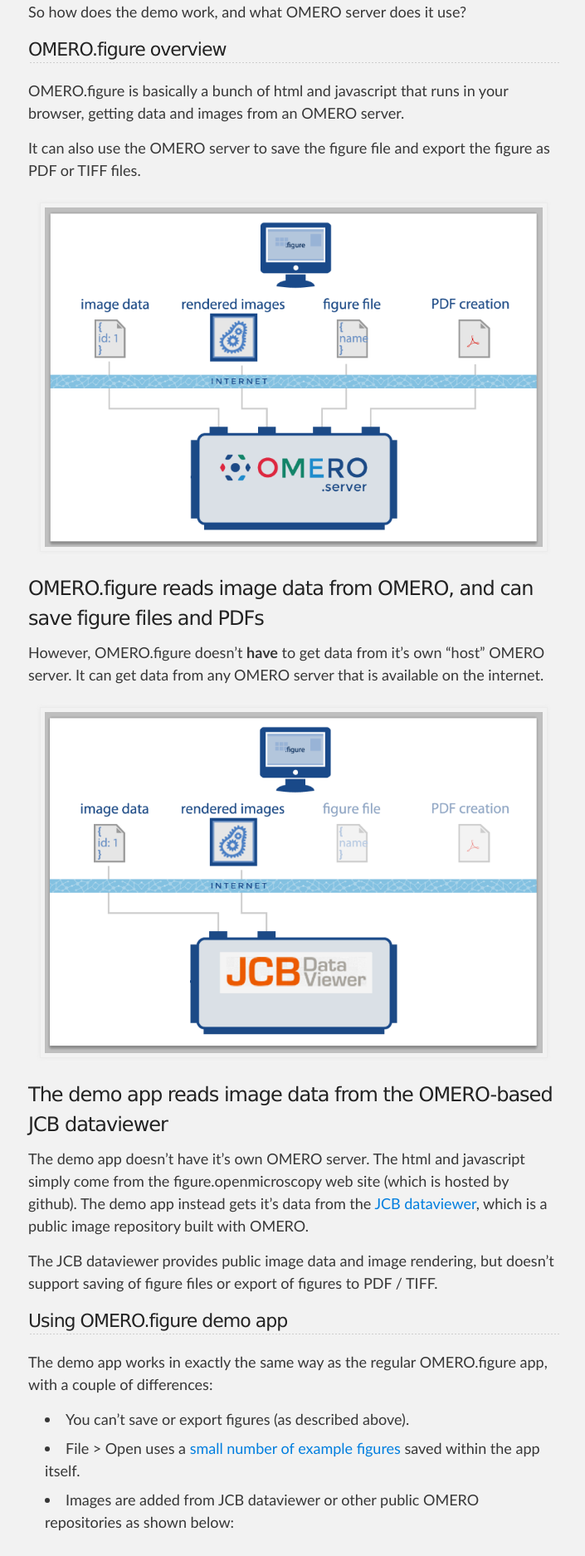
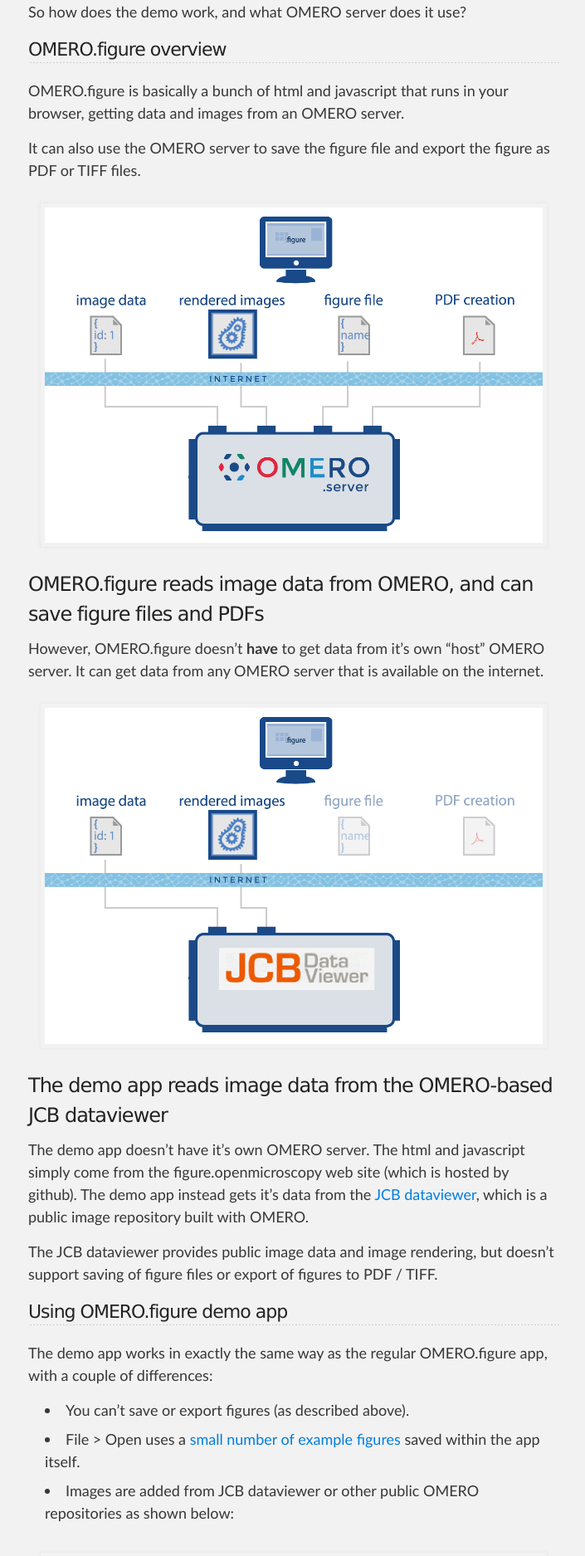
Before and after one commit to ome/omero-figure, a Jekyll site: the page built from _posts/2015-10-07-omero-figure-demo-app-how-it-works.markdown, in a window 1280 px wide. Shown: the part 363-2238 px from the top of the page at 83% size, without its empty margins (286-991 px from the left). Built offline with Jekyll 4.4.1, drawn with Linux system fonts in a browser that asks for light colours; nearby versions of some CDN libraries; Markdown is read by kramdown in place of the engine named in the settings; comment, search, counter and statistics services are not loaded.

Commit message:
Update blog images, removing extra frame

```diff
--- a/_posts/2015-10-07-omero-figure-demo-app-how-it-works.markdown
+++ b/_posts/2015-10-07-omero-figure-demo-app-how-it-works.markdown
@@ -19,7 +19,7 @@
 
 <div class="panel panel-default">
   <div class="panel-body" style="padding:0; text-align: center">
-    <img src="{{ site.baseurl }}/images/OMERO.figure_app.png" style="width:600px"/>
+    <img src="{{ site.baseurl }}/images/blog-omero-figure.png" style="width:600px"/>
   </div>
   <div class="panel-heading">
     <h3 class="panel-title">OMERO.figure reads image data from OMERO, and can save figure files and PDFs</h3>
@@ -31,7 +31,7 @@
 
 <div class="panel panel-default">
   <div class="panel-body" style="padding:0; text-align: center">
-    <img src="{{ site.baseurl }}/images/OMERO.figure_demo.png" style="width:600px"/>
+    <img src="{{ site.baseurl }}/images/blog-demo-figure.png" style="width:600px"/>
   </div>
   <div class="panel-heading">
     <h3 class="panel-title">The demo app reads image data from the OMERO-based JCB dataviewer</h3>
```
Also changed, not shown: images/OMERO.figure_app.png (deleted), images/OMERO.figure_demo.png (deleted), images/blog-demo-figure.png (added), images/blog-omero-figure.png (added).
